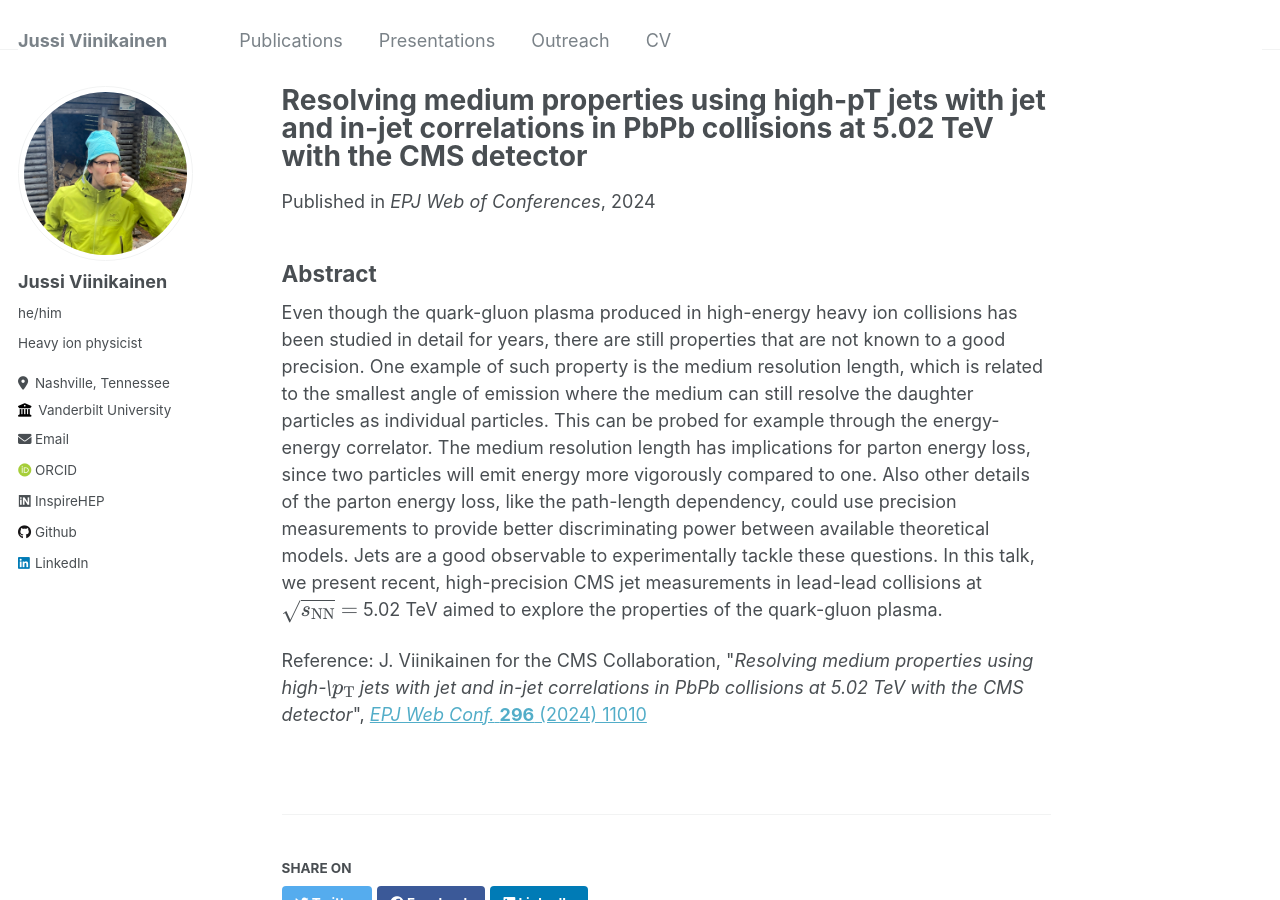
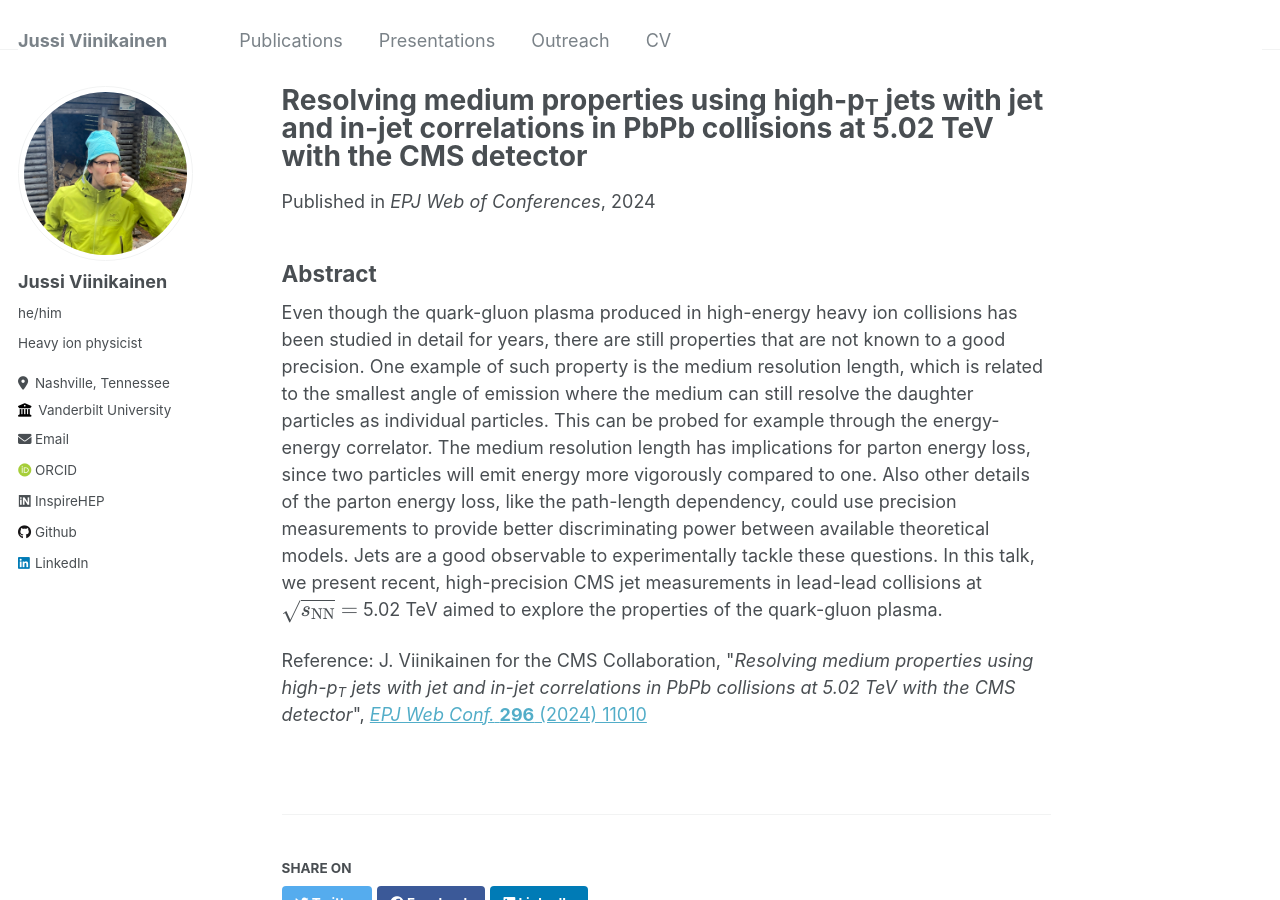
Before and after one commit to jusaviin/jusaviin.github.io, a Jekyll site: the page built from _publications/2024-06-26-conference-anotherDijet.md, in a window 1280 px wide and 900 px high. Built offline with Jekyll 4.4.1, drawn with Linux system fonts in a browser that asks for light colours; some web fonts are replaced; some of the changed lines change nothing that is shown.

Commit message:
Fixed a display error

```diff
--- a/_publications/2024-06-26-conference-anotherDijet.md
+++ b/_publications/2024-06-26-conference-anotherDijet.md
@@ -1,6 +1,5 @@
 ---
-title: "Resolving medium properties using high-pT jets with jet and in-jet correlations in PbPb collisions at 5.02 TeV with the CMS detector"
-jaxedtitle: "Resolving medium properties using high-\\\\\\(p_{\\mathrm{T}}\\\\\\) jets with jet and in-jet correlations in PbPb collisions at 5.02 TeV with the CMS detector"
+title: "Resolving medium properties using high-p<sub>T</sub> jets with jet and in-jet correlations in PbPb collisions at 5.02 TeV with the CMS detector"
 collection: publications
 publicationtype: conference
 permalink: /publication/2024-06-26-conference-anotherDijet
```
